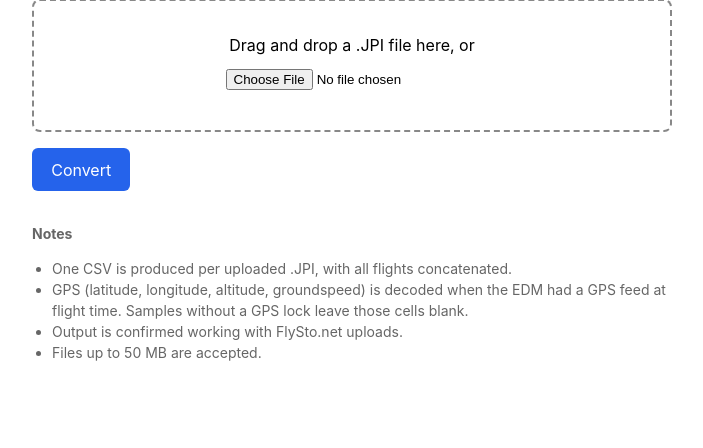
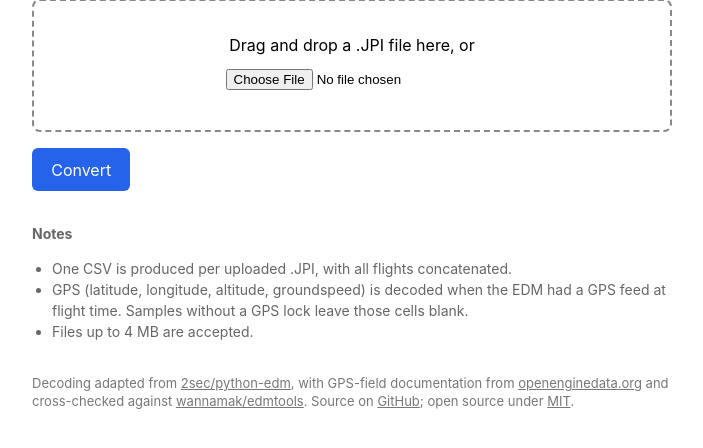
Before and after one commit to morgan336/jpiconverter, a Flask app: page / in a window 1280 px wide. Shown: the part 161-609 px from the top of the page, without its empty margins (288-991 px from the left). Run offline with Flask 3, Linux system fonts and the light colour scheme.

Commit message:
feat: prep for public release — MIT LICENSE, attributions, Vercel config
- Adds LICENSE (MIT, copyright Morgan Wirth) and a License section in the README.
- Adds README and web-UI attribution credits for 2sec/python-edm,
  openenginedata.org, and wannamak/edmtools (the three projects this
  decoder builds on).
- Drops the FlySto-confirmed bullet from the web UI notes per request.
- Adds Vercel deployment config (vercel.json + api/index.py shim +
  requirements.txt) so the repo deploys as a Python serverless function
  with no extra setup.
- Lowers the Flask upload cap from 50 MB to 4 MB to fit the Vercel hobby
  4.5 MB body limit (real JPI downloads observed so far max around 2 MB).

Co-Authored-By: Claude Opus 4.7 <noreply@anthropic.com>

```diff
--- /dev/null
+++ b/requirements.txt
@@ -0,0 +1 @@
+flask>=3.0
--- a/src/jpiconverter/web/app.py
+++ b/src/jpiconverter/web/app.py
@@ -20,8 +20,9 @@ from ..flysto import to_flysto_csv
 
 def create_app() -> Flask:
     app = Flask(__name__)
-    # 50 MB cap — example file is under 1 MB, so this is very generous.
-    app.config["MAX_CONTENT_LENGTH"] = 50 * 1024 * 1024
+    # 4 MB cap — fits Vercel's hobby-tier 4.5 MB body limit with a small
+    # margin. Real JPI downloads observed so far top out around 2 MB.
+    app.config["MAX_CONTENT_LENGTH"] = 4 * 1024 * 1024
 
     @app.get("/")
     def index():
--- a/src/jpiconverter/web/templates/index.html
+++ b/src/jpiconverter/web/templates/index.html
@@ -44,6 +44,8 @@
     }
     .notes { font-size: 0.875rem; color: #666; margin-top: 2rem; }
     .notes ul { padding-left: 1.25rem; }
+    .credits { font-size: 0.8125rem; color: #777; margin-top: 2rem; line-height: 1.4; }
+    .credits a { color: inherit; }
   </style>
 </head>
 <body>
@@ -66,10 +68,22 @@
     <ul>
       <li>One CSV is produced per uploaded .JPI, with all flights concatenated.</li>
       <li>GPS (latitude, longitude, altitude, groundspeed) is decoded when the EDM had a GPS feed at flight time. Samples without a GPS lock leave those cells blank.</li>
-      <li>Output is confirmed working with FlySto.net uploads.</li>
-      <li>Files up to 50&nbsp;MB are accepted.</li>
+      <li>Files up to 4&nbsp;MB are accepted.</li>
     </ul>
   </div>
+
+  <p class="credits">
+    Decoding adapted from
+    <a href="https://github.com/2sec/python-edm">2sec/python-edm</a>,
+    with GPS-field documentation from
+    <a href="https://openenginedata.org">openenginedata.org</a>
+    and cross-checked against
+    <a href="https://github.com/wannamak/edmtools">wannamak/edmtools</a>.
+    Source on
+    <a href="https://github.com/morgan336/jpiconverter">GitHub</a>;
+    open source under
+    <a href="https://github.com/morgan336/jpiconverter/blob/main/LICENSE">MIT</a>.
+  </p>
 
   <script>
     const drop = document.getElementById('drop');
```
Also changed, not shown: api/index.py (added, +16 -0 lines), src/jpiconverter/parser/ATTRIBUTION.md (+0 -10 lines), README.md, vercel.json (added), 1 other file.
